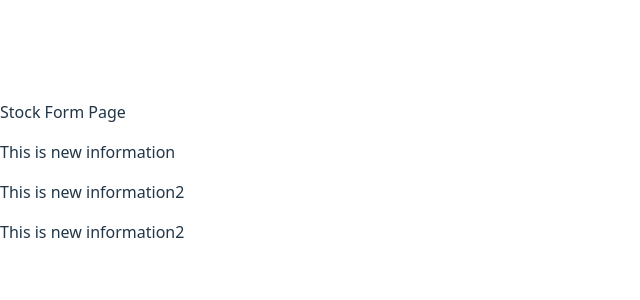
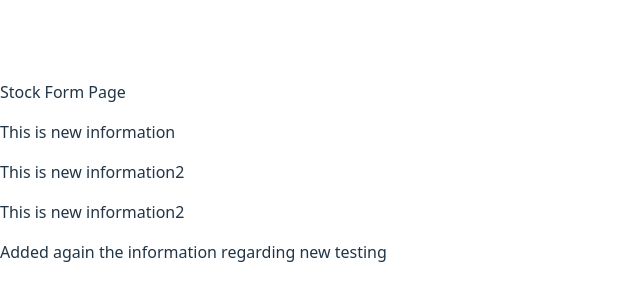
Before and after one commit to pawank505/testproject, a React app: page /stockform in a window 1280 px wide. Shown: the part 220-520 px from the top of the page, without its empty margins (0-640 px from the left). Built offline with nearby package versions, Linux system fonts and the light colour scheme; the HTML template or start-up script is replaced by a standard one.

Commit message:
SCRUM-22 New test info [auto-pr, taskcompleted, main]

```diff
--- a/src/components/Stockform.jsx
+++ b/src/components/Stockform.jsx
@@ -8,6 +8,7 @@ const Stockform = () => {
         <p>This is new information</p>
         <p>This is new information2</p>
         <p>This is new information2</p>
+        <p>Added again the information regarding new testing</p>
       </div>
     </div>
   );
```
